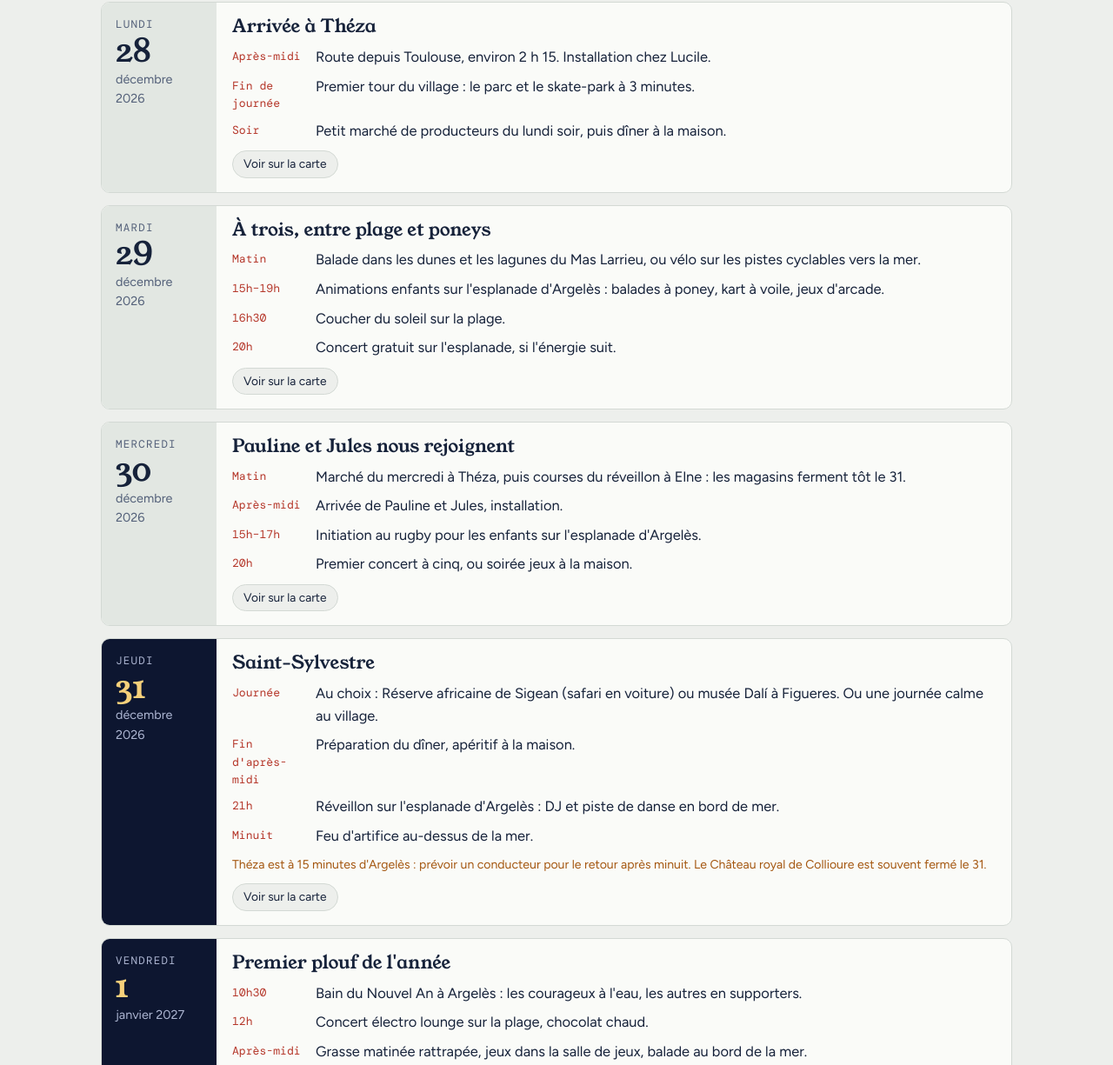
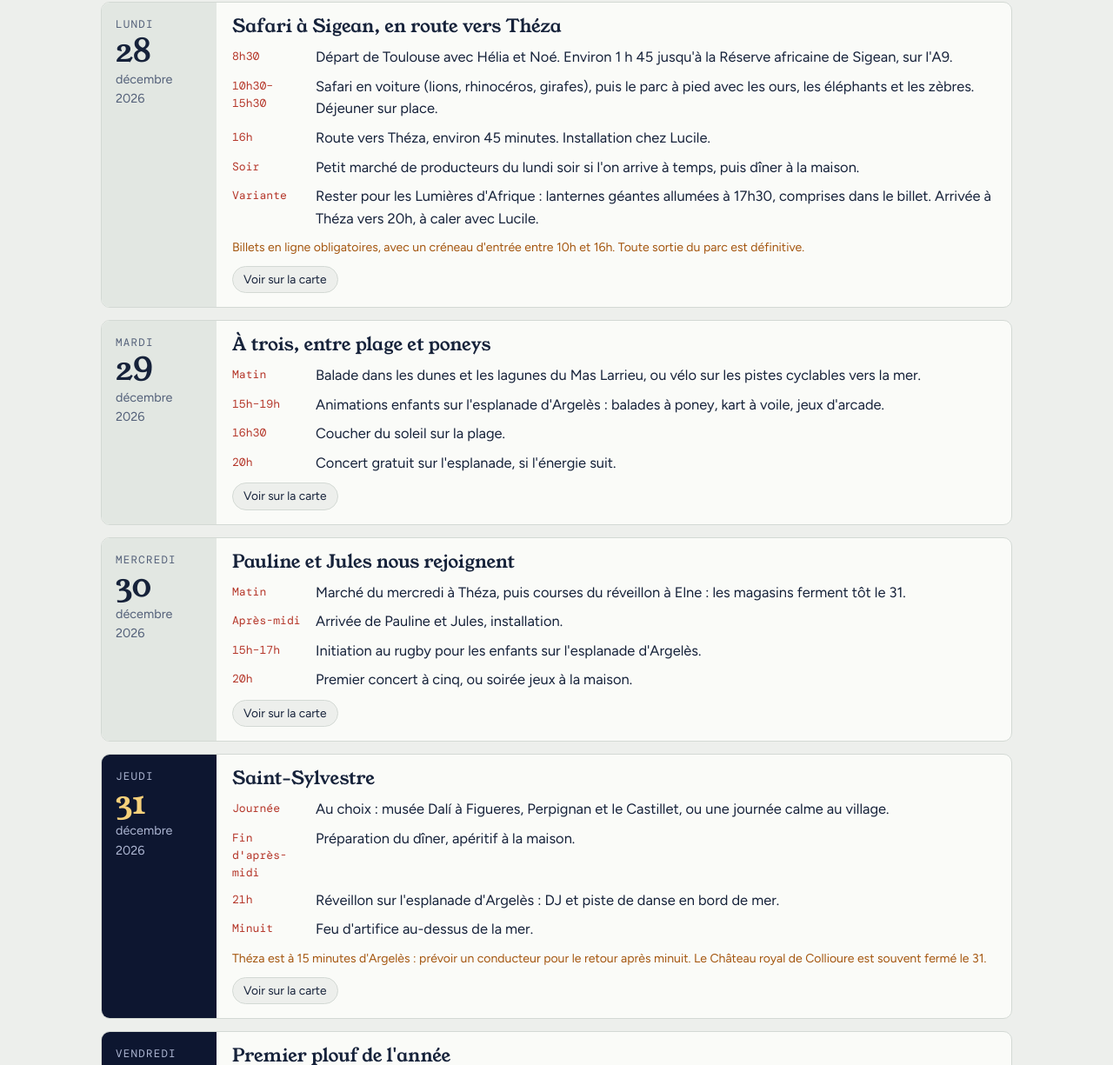
Before and after one commit to nogseb/argeles, a plain HTML site: page docs/index.html in a window 1280 px wide. Shown: the part 1840-3065 px from the top of the page at 87% size. Drawn offline with nearby package versions, Linux system fonts and the light colour scheme.

Commit message:
Programme : Réserve africaine de Sigean le lundi 28, sur la route vers Théza
Co-Authored-By: Claude Opus 5.5 <noreply@anthropic.com>
Claude-Session: https://claude.ai/code/session_013fNeWFzwgP9Du9W9SwDzUR

```diff
--- a/docs/index.html
+++ b/docs/index.html
@@ -475,7 +475,7 @@ footer ol{padding-left:18px; margin:6px 0 0; display:grid; gap:2px}
     <div class="panel">
       <h3>Trajet</h3>
       <ul>
-        <li>Toulouse – Théza : environ 210 km, 2 h 15 par l'A61 puis l'A9, sortie Perpignan-Sud.</li>
+        <li>Toulouse – Théza : environ 210 km, 2 h 15 par l'A61 puis l'A9, sortie Perpignan-Sud. Le 28, arrêt à Sigean (sortie 39).</li>
         <li>Pauline et Jules arrivent le 30 : seconde voiture, ou train jusqu'à Perpignan, à 15 minutes de la maison.</li>
         <li>Sortie Perpignan-Sud, puis la voie rapide vers Argelès.</li>
         <li>Théza – Argelès : 15 minutes ; prévoir un conducteur pour le retour du réveillon.</li>
@@ -512,6 +512,7 @@ footer ol{padding-left:18px; margin:6px 0 0; display:grid; gap:2px}
     <li><a href="https://ville-argelessurmer.fr/system/files_force/documents/depliant_fetes_inouies_2025.pdf?download=1" target="_blank" rel="noopener">Ville d'Argelès-sur-Mer, dépliant des Fêtes inouïes 2025-2026</a></li>
     <li><a href="https://www.pariszigzag.fr/paris-au-quotidien/bain-du-nouvel-an-argeles/" target="_blank" rel="noopener">Paris Zigzag, le bain du Nouvel An à Argelès</a></li>
     <li><a href="https://www.routard.com/fr/guide/france/languedoc-roussillon/pyrenees-orientales/collioure/chateau-royal" target="_blank" rel="noopener">Routard, Château royal de Collioure</a></li>
+    <li><a href="https://www.reserveafricainesigean.fr/en/visit-the-reserve/lumieres-d-afrique/" target="_blank" rel="noopener">Réserve africaine de Sigean, Lumières d'Afrique 2026-2027</a></li>
     <li><a href="https://www.anigaido.com/lieux/parcs-animaliers/reserve-africaine-de-sigean" target="_blank" rel="noopener">Anigaïdo, Réserve africaine de Sigean</a></li>
     <li><a href="https://barcelonaurbana.com/ca/blog/museu-dali-figueres-preus-i-combinada-residents" target="_blank" rel="noopener">Barcelona Urbana, Théâtre-musée Dalí</a></li>
     <li>Annonces et échanges HomeExchange, octobre 2026</li>
@@ -545,14 +546,15 @@ const PLACES = {
 };
 
 const DAYS = [
-  {d:"2026-12-28", title:"Arrivée à Théza", places:["maison"],
-   slots:[["Après-midi","Route depuis Toulouse, environ 2 h 15. Installation chez Lucile."],["Fin de journée","Premier tour du village : le parc et le skate-park à 3 minutes."],["Soir","Petit marché de producteurs du lundi soir, puis dîner à la maison."]]},
+  {d:"2026-12-28", title:"Safari à Sigean, en route vers Théza", places:["maison"],
+   slots:[["8h30","Départ de Toulouse avec Hélia et Noé. Environ 1 h 45 jusqu'à la Réserve africaine de Sigean, sur l'A9."],["10h30–15h30","Safari en voiture (lions, rhinocéros, girafes), puis le parc à pied avec les ours, les éléphants et les zèbres. Déjeuner sur place."],["16h","Route vers Théza, environ 45 minutes. Installation chez Lucile."],["Soir","Petit marché de producteurs du lundi soir si l'on arrive à temps, puis dîner à la maison."],["Variante","Rester pour les Lumières d'Afrique : lanternes géantes allumées à 17h30, comprises dans le billet. Arrivée à Théza vers 20h, à caler avec Lucile."]],
+   warn:"Billets en ligne obligatoires, avec un créneau d'entrée entre 10h et 16h. Toute sortie du parc est définitive."},
   {d:"2026-12-29", title:"À trois, entre plage et poneys", places:["larrieu","esplanade","maison"],
    slots:[["Matin","Balade dans les dunes et les lagunes du Mas Larrieu, ou vélo sur les pistes cyclables vers la mer."],["15h–19h","Animations enfants sur l'esplanade d'Argelès : balades à poney, kart à voile, jeux d'arcade."],["16h30","Coucher du soleil sur la plage."],["20h","Concert gratuit sur l'esplanade, si l'énergie suit."]]},
   {d:"2026-12-30", title:"Pauline et Jules nous rejoignent", places:["maison","elne","esplanade"],
    slots:[["Matin","Marché du mercredi à Théza, puis courses du réveillon à Elne : les magasins ferment tôt le 31."],["Après-midi","Arrivée de Pauline et Jules, installation."],["15h–17h","Initiation au rugby pour les enfants sur l'esplanade d'Argelès."],["20h","Premier concert à cinq, ou soirée jeux à la maison."]]},
   {d:"2026-12-31", star:true, title:"Saint-Sylvestre", places:["esplanade","figueres"],
-   slots:[["Journée","Au choix : Réserve africaine de Sigean (safari en voiture) ou musée Dalí à Figueres. Ou une journée calme au village."],["Fin d'après-midi","Préparation du dîner, apéritif à la maison."],["21h","Réveillon sur l'esplanade d'Argelès : DJ et piste de danse en bord de mer."],["Minuit","Feu d'artifice au-dessus de la mer."]],
+   slots:[["Journée","Au choix : musée Dalí à Figueres, Perpignan et le Castillet, ou une journée calme au village."],["Fin d'après-midi","Préparation du dîner, apéritif à la maison."],["21h","Réveillon sur l'esplanade d'Argelès : DJ et piste de danse en bord de mer."],["Minuit","Feu d'artifice au-dessus de la mer."]],
    warn:"Théza est à 15 minutes d'Argelès : prévoir un conducteur pour le retour après minuit. Le Château royal de Collioure est souvent fermé le 31."},
   {d:"2027-01-01", star:true, title:"Premier plouf de l'année", places:["esplanade","larrieu"],
    slots:[["10h30","Bain du Nouvel An à Argelès : les courageux à l'eau, les autres en supporters."],["12h","Concert électro lounge sur la plage, chocolat chaud."],["Après-midi","Grasse matinée rattrapée, jeux dans la salle de jeux, balade au bord de la mer."]],
@@ -619,9 +621,9 @@ const TRIPS = [
   {name:"Sentier du littoral", place:"racou", dist:"Départ à 18 km · 2 h à pied", tags:["famille","nature","gratuit"],
    txt:"Du Racou à Collioure par les criques et les falaises, environ 6 km. Retour en train ou en bus. Bien abrité les jours de tramontane.",
    hours:"Libre accès.", closed:""},
-  {name:"Réserve africaine de Sigean", place:null, dist:"60 km · 45 min", tags:["petits","animaux","journée"],
-   txt:"Safari en voiture puis parc à pied : lions, girafes, rhinocéros, éléphants. Une valeur sûre pour Hélia et Noé.",
-   hours:"Hiver : safari 10h–16h, parc à pied jusqu'à 17h. Adulte 34 €, gratuit avant 4 ans.", closed:"Secteur venté en hiver : regarder la météo avant de partir."},
+  {name:"Réserve africaine de Sigean", place:null, dist:"Lundi 28 · sur la route", tags:["petits","animaux","journée"],
+   txt:"Safari en voiture puis parc à pied : lions, girafes, rhinocéros, éléphants. Sur l'A9 entre Narbonne et Perpignan, à 1 h 45 de Toulouse et 45 minutes de Théza.",
+   hours:"Entrée de 10h à 16h selon le créneau réservé. Adulte 34 €, enfant de 4 à 14 ans 24 €, Lumières d'Afrique comprises (lanternes de 17h30 à 20h pendant les vacances scolaires).", closed:"Prévue le 28 décembre, sur la route depuis Toulouse. Billets en ligne obligatoires."},
   {name:"Théâtre-musée Dalí", place:"figueres", dist:"55 km · 45 min", tags:["ados","culture","espagne","pluie"],
    txt:"Le musée conçu par Dalí lui-même : voiture sous la pluie, salle Mae West, coupole géodésique. Très visuel, il plaît autant aux enfants qu'à Jules.",
    hours:"Entrée en ligne dès 18,50 €. Gratuit avant 8 ans.", closed:"Fermé les 25 décembre et 1er janvier."},
@@ -667,7 +669,7 @@ const RESA = [
   {id:"trajet", t:"Trajet de Pauline et Jules le 30", s:"Seconde voiture, ou train jusqu'à Perpignan", def:"afaire"},
   {id:"autres2", t:"Prévenir les autres hôtes", s:"Auriane, Marjorie, Katla, Marine et Rémy, Sabrina et Julien, Nicolas, Florian et Anne-Sophie", def:"afaire"},
   {id:"fetes", t:"Programme officiel des fêtes 2026-2027", s:"À consulter début décembre sur le site de la ville", def:"afaire"},
-  {id:"sigean", t:"Billets Réserve de Sigean", s:"Achat en ligne", def:"optionnel"},
+  {id:"sigean2", t:"Billets Réserve de Sigean, lundi 28", s:"Achat en ligne obligatoire, créneau d'entrée entre 10h et 16h ; 1 adulte et 2 enfants", def:"afaire"},
   {id:"dali", t:"Billets musée Dalí", s:"Créneau horaire en ligne", def:"optionnel"},
   {id:"courses", t:"Courses du réveillon", s:"Le 30, les magasins ferment tôt le 31", def:"afaire"}
 ];
@@ -801,7 +803,7 @@ function drawMap(){
   if (view === "wide") {
     h += T("ctry",2.78,42.505,"FRANCE") + T("ctry",2.78,42.405,"ESPAGNE") + T("sea",3.20,42.62,"Méditerranée")
        + T("small",2.95,42.47,"Massif des Albères",0,16) + T("small",2.86,42.535,"le Tech",0,14)
-       + T("small",2.72,42.75,"↑ Sigean 70 km · Toulouse 230 km",0,14);
+       + T("small",2.72,42.75,"↑ Sigean 60 km · Toulouse 210 km",0,14);
   } else {
     h += T("ctry",2.94,42.455,"ESPAGNE",0,0) + T("sea",3.09,42.60,"Méditerranée")
        + T("small",2.96,42.486,"Massif des Albères",0,-2) + T("small",2.95,42.566,"le Tech",0,-6)
```
Also changed, not shown: src/page.html (+11 -9 lines).
